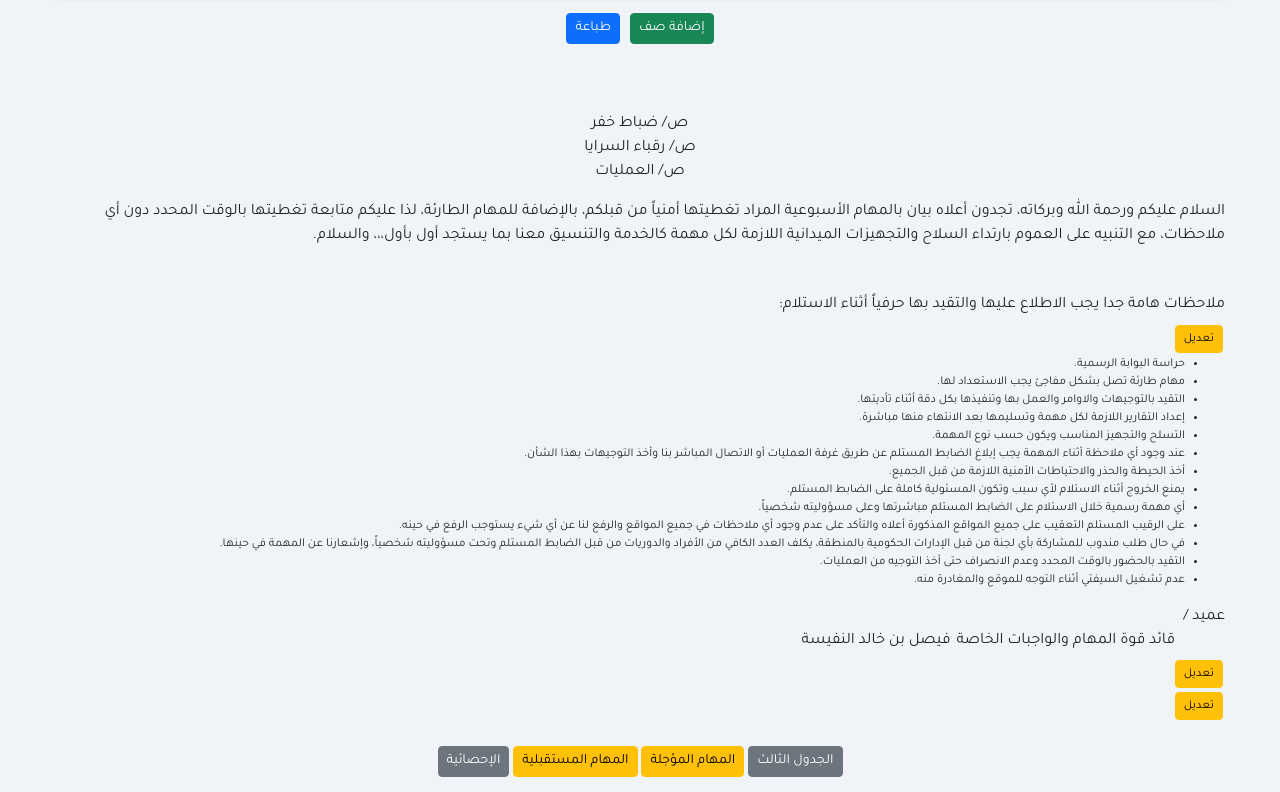
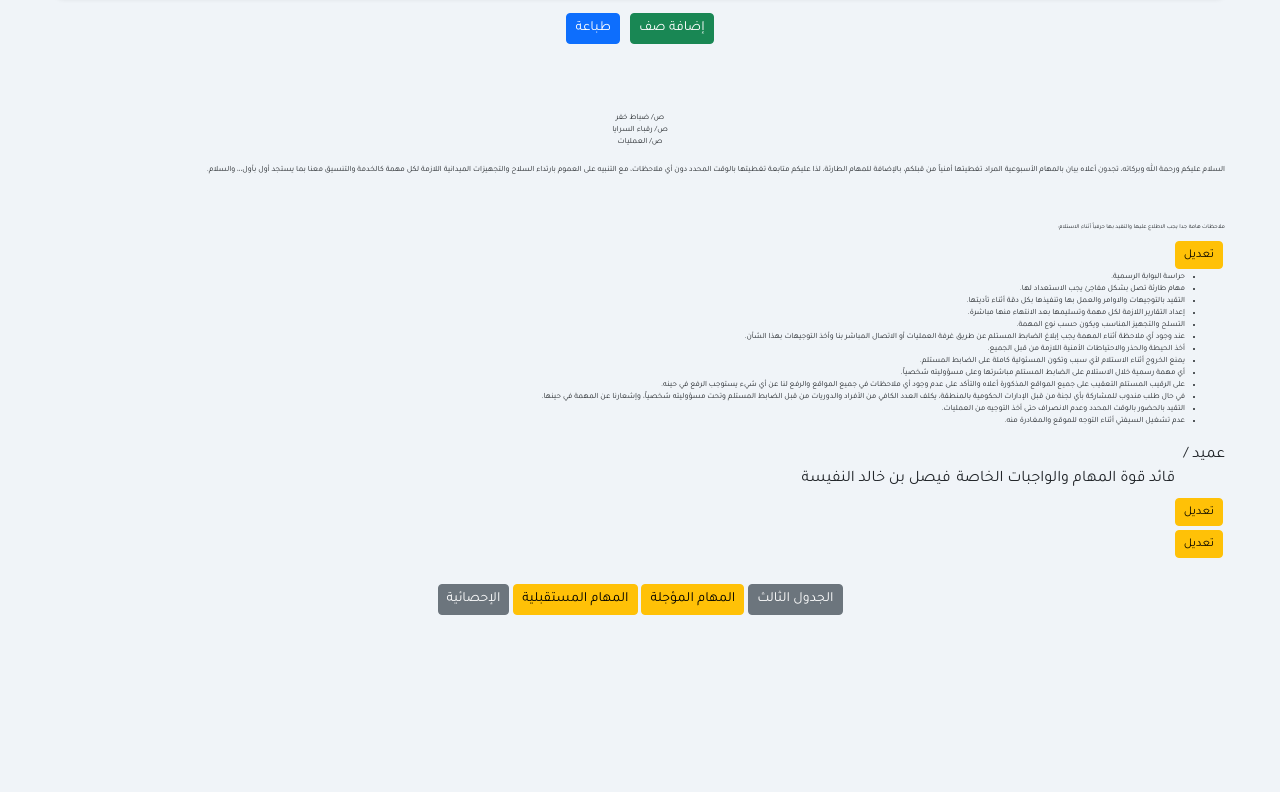
Before and after one commit to Mohamed-Anwar33/Task-schedule, a website: page index.html in a window 1280 px wide. Shown: the part 1624-2416 px from the top of the page. After the commit the page ends 2254 px from the top, so only its background shows below. Drawn offline with nearby package versions, Linux system fonts and the light colour scheme.

Commit message:
Adjust font sizes in index.html for improved readability

```diff
--- a/index.html
+++ b/index.html
@@ -420,13 +420,13 @@
         </div>
       </div>
 
-      <div class="introduction mt-5">
-        <p class="fs-6 text-center">
+      <div class="introduction mt-5" style="font-size: 8px">
+        <p class="text-center" style="font-size: 8px">
           <span style="display: block">ص/ ضباط خفر</span>
           <span style="display: block">ص/ رقباء السرايا</span>
           <span style="display: block">ص/ العمليات</span>
         </p>
-        <p class="fs-6 text-end">
+        <p class="text-end" style="font-size: 8px">
           السلام عليكم ورحمة الله وبركاته، تجدون أعلاه بيان بالمهام الأسبوعية
           المراد تغطيتها أمنياً من قبلكم، بالإضافة للمهام الطارئة، لذا عليكم
           متابعة تغطيتها بالوقت المحدد دون أي ملاحظات، مع التنبيه على العموم
@@ -436,7 +436,7 @@
       </div>
 
       <div class="notes mt-5">
-        <h5 class="fs-6 editable" id="notesTitle">
+        <h5 class="editable" id="notesTitle" style="font-size: 6px">
           ملاحظات هامة جدا يجب الاطلاع عليها والتقيد بها حرفياً أثناء الاستلام:
         </h5>
         <button
@@ -445,7 +445,7 @@
         >
           تعديل
         </button>
-        <ul style="font-size: 12px">
+        <ul style="font-size: 8px">
           <li>حراسة البوابة الرسمية.</li>
           <li>مهام طارئة تصل بشكل مفاجئ يجب الاستعداد لها.</li>
           <li>
```
